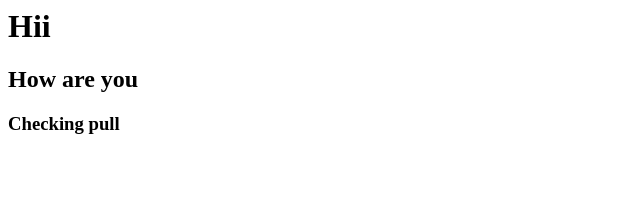
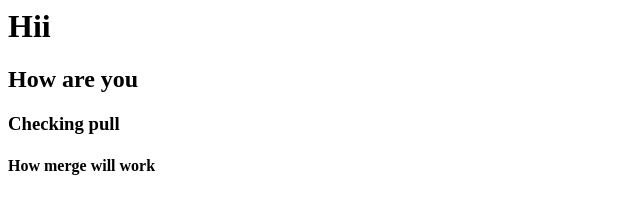
Before and after one commit to Shreyeshnk/Gitdemo, a plain HTML site: page index.html in a window 1280 px wide. Shown: the whole page, without its empty margins (0-640 px from the left). Drawn offline with Linux system fonts and the light colour scheme.

Commit message:
Mergeconflicts

```diff
--- a/index.html
+++ b/index.html
@@ -3,5 +3,6 @@
         <h1>Hii</h1>
         <h2>How are you</h2>
         <h3>Checking pull</h3>
+        <h4>How merge will work</h4>
     </body>
     </html>
```
